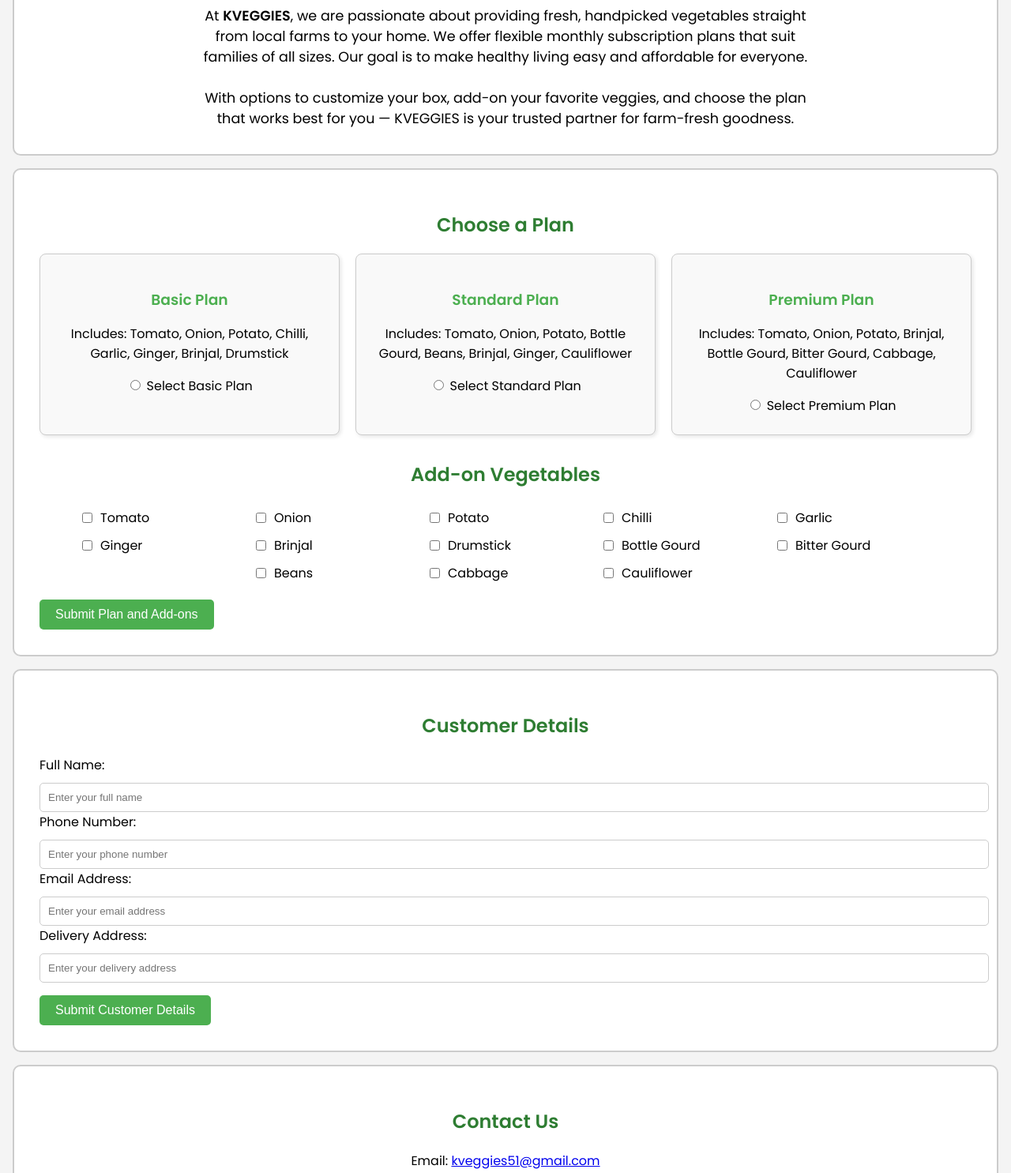
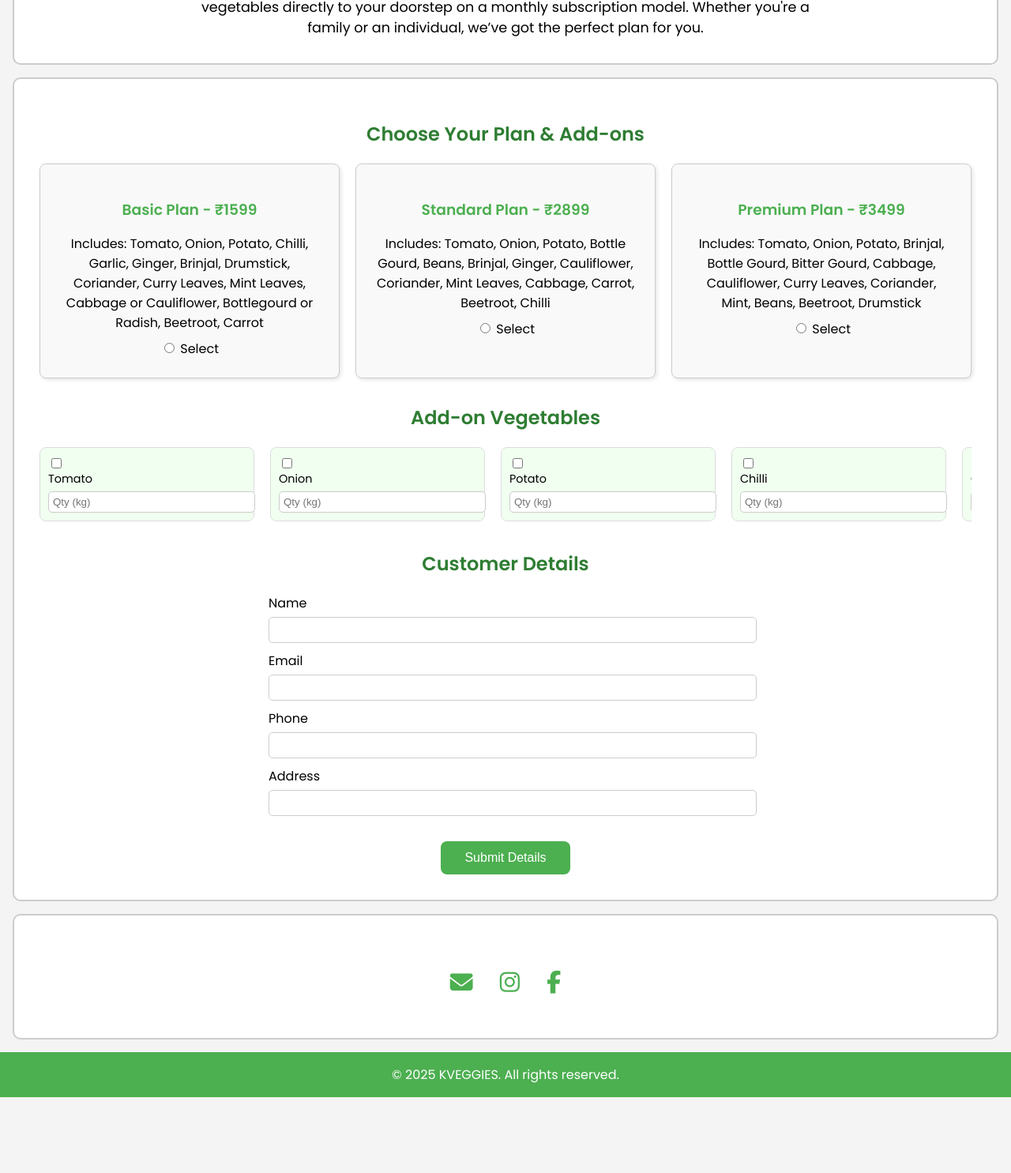
Before and after one commit to keggies1/kveggies1, a plain HTML site: page index.html in a window 1280 px wide. Shown: the part 501-1986 px from the top of the page at 79% size. After the commit the page ends 1890 px from the top, so only its background shows below. Drawn offline with Linux system fonts and the light colour scheme.

Commit message:
Add files via upload

```diff
--- a/index.html
+++ b/index.html
@@ -6,7 +6,7 @@
   <title>KVEGGIES</title>
 
   <!-- Google Fonts -->
-  <link href="https://fonts.googleapis.com/css2?family=Lobster&family=Poppins:wght@400;600&display=swap" rel="stylesheet">
+  <link href="https://fonts.googleapis.com/css2?family=Poppins:wght@400;600&display=swap" rel="stylesheet">
 
   <!-- Font Awesome Icons -->
   <link rel="stylesheet" href="https://cdnjs.cloudflare.com/ajax/libs/font-awesome/6.5.0/css/all.min.css">
@@ -38,6 +38,23 @@
       font-weight: bold;
     }
 
+    header {
+      background-color: #e8f5e9;
+      text-align: center;
+      padding: 2rem 1rem;
+    }
+
+    header h1 {
+      font-size: 3rem;
+      color: #2e7d32;
+      margin-bottom: 0.5rem;
+    }
+
+    header p {
+      font-size: 1.2rem;
+      color: #4CAF50;
+    }
+
     section {
       padding: 2rem;
       background: #fff;
@@ -46,15 +63,7 @@
       border: 2px solid #ccc;
     }
 
-    h1 {
-      font-family: 'Lobster', cursive;
-      text-align: center;
-      font-size: 3rem;
-      color: #4CAF50;
-    }
-
     h2, h3 {
-      font-family: 'Poppins', sans-serif;
       text-align: center;
       color: #2e7d32;
     }
@@ -64,6 +73,7 @@
       justify-content: space-around;
       flex-wrap: wrap;
       gap: 20px;
+      margin-bottom: 2rem;
     }
 
     .plan-card {
@@ -82,47 +92,76 @@
       margin-bottom: 1rem;
     }
 
+    .plan-card p {
+      margin-bottom: 0.5rem;
+    }
+
     .addons {
-      margin-top: 1rem;
       display: flex;
-      flex-wrap: wrap;
-      justify-content: center;
+      flex-wrap: nowrap;
+      overflow-x: auto;
+      gap: 20px;
+      padding-bottom: 1rem;
     }
 
     .addons label {
-      width: 200px;
-      margin: 5px 10px;
+      min-width: 250px;
       display: flex;
-      align-items: center;
+      flex-direction: column;
+      align-items: flex-start;
+      border: 1px solid #ddd;
+      padding: 10px;
+      border-radius: 8px;
+      background: #f0fff0;
+      font-size: 0.9rem;
     }
 
-    .addons input {
-      margin-right: 10px;
+    .addons input[type="number"] {
+      margin-top: 5px;
+      width: 100%;
+      padding: 5px;
+      border-radius: 5px;
+      border: 1px solid #ccc;
+    }
+
+    .customer-details {
+      max-width: 600px;
+      margin: auto;
+    }
+
+    .customer-details label {
+      display: block;
+      margin: 10px 0 5px;
+    }
+
+    .customer-details input {
+      width: 100%;
+      padding: 8px;
+      border-radius: 5px;
+      border: 1px solid #ccc;
     }
 
     button {
+      display: block;
+      margin: 2rem auto 0;
       background-color: #4CAF50;
       color: white;
       border: none;
-      padding: 10px 20px;
-      border-radius: 5px;
+      padding: 12px 30px;
+      border-radius: 8px;
       font-size: 1rem;
       cursor: pointer;
-      margin-top: 1rem;
-    }
-
-    .contact-info {
-      text-align: center;
     }
 
     .social-icons {
-      margin-top: 10px;
+      text-align: center;
+      margin: 2rem 0 1rem;
     }
 
     .social-icons a {
-      color: #333;
-      font-size: 1.5rem;
-      margin: 0 10px;
+      color: #4CAF50;
+      font-size: 1.8rem;
+      margin: 0 15px;
     }
 
     footer {
@@ -130,27 +169,6 @@
       padding: 1rem;
       background-color: #4CAF50;
       color: white;
-    }
-
-    form {
-      width: 100%;
-    }
-
-    textarea {
-      width: 100%;
-      padding: 10px;
-      margin-top: 10px;
-      border-radius: 5px;
-      border: 1px solid #ccc;
-      resize: vertical;
-    }
-
-    input[type="text"], input[type="tel"], input[type="email"], input[type="text"] {
-      width: 100%;
-      padding: 10px;
-      margin-top: 10px;
-      border-radius: 5px;
-      border: 1px solid #ccc;
     }
   </style>
 </head>
@@ -160,120 +178,110 @@
   <nav>
     <img src="logo.png" alt="KVEGGIES Logo" />
     <div>
-      <a href="#index">index</a>
+      <a href="#home">Home</a>
       <a href="#about">About</a>
-      <a href="#plans">Plans</a>
+      <a href="#subscribe">Subscribe</a>
       <a href="#contact">Contact</a>
     </div>
   </nav>
 
-  <!-- Home Section -->
-  <section id="home">
+  <!-- Header Section -->
+  <header id="home">
     <h1>KVEGGIES</h1>
-    <p style="text-align:center; font-size: 1.2rem;">
-      <strong>Freshness at Your Doorstep!</strong><br>
-      Enjoy hassle-free monthly vegetable subscriptions delivered right to your home.
+    <p>Fresh. Local. Delivered.<br>Get your monthly subscription today!</p>
+  </header>
+
+  <!-- About Us Section -->
+  <section id="about">
+    <h2>About KVEGGIES</h2>
+    <p style="text-align:center; font-size: 1.1rem; max-width: 800px; margin: auto;">
+      KVEGGIES is your local partner in healthy living. We deliver handpicked, farm-fresh vegetables directly to your doorstep on a monthly subscription model. Whether you're a family or an individual, we’ve got the perfect plan for you.
     </p>
   </section>
 
-  <!-- About Us Section -->
-  <section id="about">
-    <h2>About Us</h2>
-    <p style="text-align:center; font-size: 1.1rem; max-width: 800px; margin: auto;">
-      At <strong>KVEGGIES</strong>, we are passionate about providing fresh, handpicked vegetables straight from local farms to your home.
-      We offer flexible monthly subscription plans that suit families of all sizes.
-      Our goal is to make healthy living easy and affordable for everyone. <br><br>
-      With options to customize your box, add-on your favorite veggies, and choose the plan that works best for you — KVEGGIES is your trusted partner for farm-fresh goodness.
-    </p>
-  </section>
+  <!-- Subscription Section -->
+  <section id="subscribe">
+    <h2>Choose Your Plan & Add-ons</h2>
+    <form action="mailto:kveggies51@gmail.com" method="post" enctype="text/plain">
 
-  <!-- Plans with Add-ons Section -->
-  <section id="plans">
-    <h2>Choose a Plan</h2>
-
-    <form action="mailto:kveggies51@gmail.com" method="post" enctype="text/plain">
       <div class="plans">
         <!-- Basic Plan -->
         <div class="plan-card">
-          <h3>Basic Plan</h3>
-          <p>Includes: Tomato, Onion, Potato, Chilli, Garlic, Ginger, Brinjal, Drumstick</p>
-          <input type="radio" name="Selected Plan" value="Basic Plan" required> Select Basic Plan
+          <h3>Basic Plan - ₹1599</h3>
+          <p>Includes: Tomato, Onion, Potato, Chilli, Garlic, Ginger, Brinjal, Drumstick, Coriander, Curry Leaves, Mint Leaves, Cabbage or Cauliflower, Bottlegourd or Radish, Beetroot, Carrot</p>
+          <input type="radio" name="Selected Plan" value="Basic Plan" required> Select
         </div>
 
         <!-- Standard Plan -->
         <div class="plan-card">
-          <h3>Standard Plan</h3>
-          <p>Includes: Tomato, Onion, Potato, Bottle Gourd, Beans, Brinjal, Ginger, Cauliflower</p>
-          <input type="radio" name="Selected Plan" value="Standard Plan" required> Select Standard Plan
+          <h3>Standard Plan - ₹2899</h3>
+          <p>Includes: Tomato, Onion, Potato, Bottle Gourd, Beans, Brinjal, Ginger, Cauliflower, Coriander, Mint Leaves, Cabbage, Carrot, Beetroot, Chilli</p>
+          <input type="radio" name="Selected Plan" value="Standard Plan"> Select
         </div>
 
         <!-- Premium Plan -->
         <div class="plan-card">
-          <h3>Premium Plan</h3>
-          <p>Includes: Tomato, Onion, Potato, Brinjal, Bottle Gourd, Bitter Gourd, Cabbage, Cauliflower</p>
-          <input type="radio" name="Selected Plan" value="Premium Plan" required> Select Premium Plan
+          <h3>Premium Plan - ₹3499</h3>
+          <p>Includes: Tomato, Onion, Potato, Brinjal, Bottle Gourd, Bitter Gourd, Cabbage, Cauliflower, Curry Leaves, Coriander, Mint, Beans, Beetroot, Drumstick</p>
+          <input type="radio" name="Selected Plan" value="Premium Plan"> Select
         </div>
       </div>
 
-      <!-- Add-ons -->
-      <h2 style="margin-top:2rem;">Add-on Vegetables</h2>
+      <!-- Add-ons Section -->
+      <h2 style="margin-top: 2rem;">Add-on Vegetables</h2>
       <div class="addons">
-        <label><input type="checkbox" name="Add-ons" value="Tomato"> Tomato</label>
-        <label><input type="checkbox" name="Add-ons" value="Onion"> Onion</label>
-        <label><input type="checkbox" name="Add-ons" value="Potato"> Potato</label>
-        <label><input type="checkbox" name="Add-ons" value="Chilli"> Chilli</label>
-        <label><input type="checkbox" name="Add-ons" value="Garlic"> Garlic</label>
-        <label><input type="checkbox" name="Add-ons" value="Ginger"> Ginger</label>
-        <label><input type="checkbox" name="Add-ons" value="Brinjal"> Brinjal</label>
-        <label><input type="checkbox" name="Add-ons" value="Drumstick"> Drumstick</label>
-        <label><input type="checkbox" name="Add-ons" value="Bottle Gourd"> Bottle Gourd</label>
-        <label><input type="checkbox" name="Add-ons" value="Bitter Gourd"> Bitter Gourd</label>
-        <label><input type="checkbox" name="Add-ons" value="Beans"> Beans</label>
-        <label><input type="checkbox" name="Add-ons" value="Cabbage"> Cabbage</label>
-        <label><input type="checkbox" name="Add-ons" value="Cauliflower"> Cauliflower</label>
+        <!-- 30 add-ons with quantity input -->
+        <label><input type="checkbox" name="Add-ons" value="Tomato"> Tomato<input type="number" name="Tomato Qty" min="0" placeholder="Qty (kg)"></label>
+        <label><input type="checkbox" name="Add-ons" value="Onion"> Onion<input type="number" name="Onion Qty" min="0" placeholder="Qty (kg)"></label>
+        <label><input type="checkbox" name="Add-ons" value="Potato"> Potato<input type="number" name="Potato Qty" min="0" placeholder="Qty (kg)"></label>
+        <label><input type="checkbox" name="Add-ons" value="Chilli"> Chilli<input type="number" name="Chilli Qty" min="0" placeholder="Qty (kg)"></label>
+        <label><input type="checkbox" name="Add-ons" value="Garlic"> Garlic<input type="number" name="Garlic Qty" min="0" placeholder="Qty (kg)"></label>
+        <label><input type="checkbox" name="Add-ons" value="Ginger"> Ginger<input type="number" name="Ginger Qty" min="0" placeholder="Qty (kg)"></label>
+        <label><input type="checkbox" name="Add-ons" value="Brinjal"> Brinjal<input type="number" name="Brinjal Qty" min="0" placeholder="Qty (kg)"></label>
+        <label><input type="checkbox" name="Add-ons" value="Drumstick"> Drumstick<input type="number" name="Drumstick Qty" min="0" placeholder="Qty (kg)"></label>
+        <label><input type="checkbox" name="Add-ons" value="Bottle Gourd"> Bottle Gourd<input type="number" name="Bottle Gourd Qty" min="0" placeholder="Qty (kg)"></label>
+        <label><input type="checkbox" name="Add-ons" value="Bitter Gourd"> Bitter Gourd<input type="number" name="Bitter Gourd Qty" min="0" placeholder="Qty (kg)"></label>
+        <label><input type="checkbox" name="Add-ons" value="Beans"> Beans<input type="number" name="Beans Qty" min="0" placeholder="Qty (kg)"></label>
+        <label><input type="checkbox" name="Add-ons" value="Cabbage"> Cabbage<input type="number" name="Cabbage Qty" min="0" placeholder="Qty (kg)"></label>
+        <label><input type="checkbox" name="Add-ons" value="Cauliflower"> Cauliflower<input type="number" name="Cauliflower Qty" min="0" placeholder="Qty (kg)"></label>
+        <label><input type="checkbox" name="Add-ons" value="Coriander"> Coriander<input type="number" name="Coriander Qty" min="0" placeholder="Qty (bundle)"></label>
+        <label><input type="checkbox" name="Add-ons" value="Curry Leaves"> Curry Leaves<input type="number" name="Curry Leaves Qty" min="0" placeholder="Qty (bundle)"></label>
+        <label><input type="checkbox" name="Add-ons" value="Mint Leaves"> Mint Leaves<input type="number" name="Mint Leaves Qty" min="0" placeholder="Qty (bundle)"></label>
+        <label><input type="checkbox" name="Add-ons" value="Radish"> Radish<input type="number" name="Radish Qty" min="0" placeholder="Qty (kg)"></label>
+        <label><input type="checkbox" name="Add-ons" value="Beetroot"> Beetroot<input type="number" name="Beetroot Qty" min="0" placeholder="Qty (kg)"></label>
+        <label><input type="checkbox" name="Add-ons" value="Carrot"> Carrot<input type="number" name="Carrot Qty" min="0" placeholder="Qty (kg)"></label>
+        <!-- Add 10 more as needed -->
       </div>
 
-      <!-- Submit for Plan and Add-ons -->
-      <button type="submit">Submit Plan and Add-ons</button>
-    </form>
-  </section>
+      <!-- Customer Details -->
+      <h2>Customer Details</h2>
+      <div class="customer-details">
+        <label>Name</label>
+        <input type="text" name="Customer Name" required>
+        <label>Email</label>
+        <input type="email" name="Customer Email" required>
+        <label>Phone</label>
+        <input type="tel" name="Customer Phone" required>
+        <label>Address</label>
+        <input type="text" name="Customer Address" required>
+      </div>
 
-  <!-- Customer Details Section -->
-  <section id="customer-details">
-    <h2>Customer Details</h2>
-    <form action="mailto:kveggies51@gmail.com" method="post" enctype="text/plain">
-      <label for="full-name">Full Name:</label>
-      <input type="text" id="full-name" name="Full Name" required placeholder="Enter your full name">
-
-      <label for="phone-number">Phone Number:</label>
-      <input type="tel" id="phone-number" name="Phone Number" required placeholder="Enter your phone number">
-
-      <label for="email">Email Address:</label>
-      <input type="email" id="email" name="Email" required placeholder="Enter your email address">
-
-      <label for="address">Delivery Address:</label>
-      <input type="text" id="address" name="Address" required placeholder="Enter your delivery address">
-
-      <!-- Submit for Customer Details -->
-      <button type="submit">Submit Customer Details</button>
+      <!-- Submit Button -->
+      <button type="submit">Submit Details</button>
     </form>
   </section>
 
   <!-- Contact -->
   <section id="contact">
-    <h2>Contact Us</h2>
-    <div class="contact-info">
-      <p>Email: <a href="mailto:kveggies51@gmail.com">kveggies51@gmail.com</a></p>
-      <div class="social-icons">
-        <a href="https://instagram.com/kveggies_" target="_blank" title="Instagram"><i class="fab fa-instagram"></i></a>
-        <a href="https://facebook.com/kveggies_" target="_blank" title="Facebook"><i class="fab fa-facebook-f"></i></a>
-      </div>
+    <div class="social-icons">
+      <a href="mailto:kveggies51@gmail.com" title="Email"><i class="fas fa-envelope"></i></a>
+      <a href="https://instagram.com/kveggies_" target="_blank" title="Instagram"><i class="fab fa-instagram"></i></a>
+      <a href="https://facebook.com/kveggies_" target="_blank" title="Facebook"><i class="fab fa-facebook-f"></i></a>
     </div>
   </section>
 
   <footer>
     &copy; 2025 KVEGGIES. All rights reserved.
   </footer>
-
 </body>
 </html>
```
